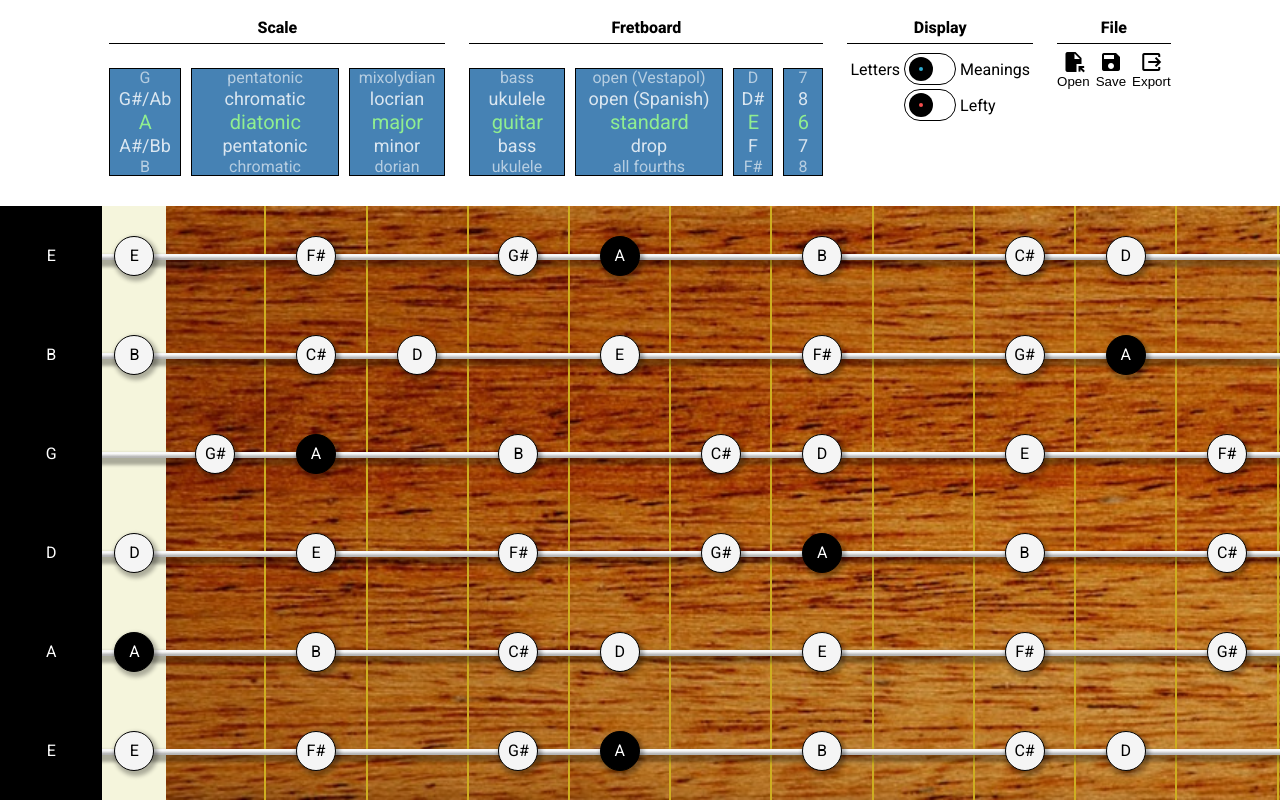
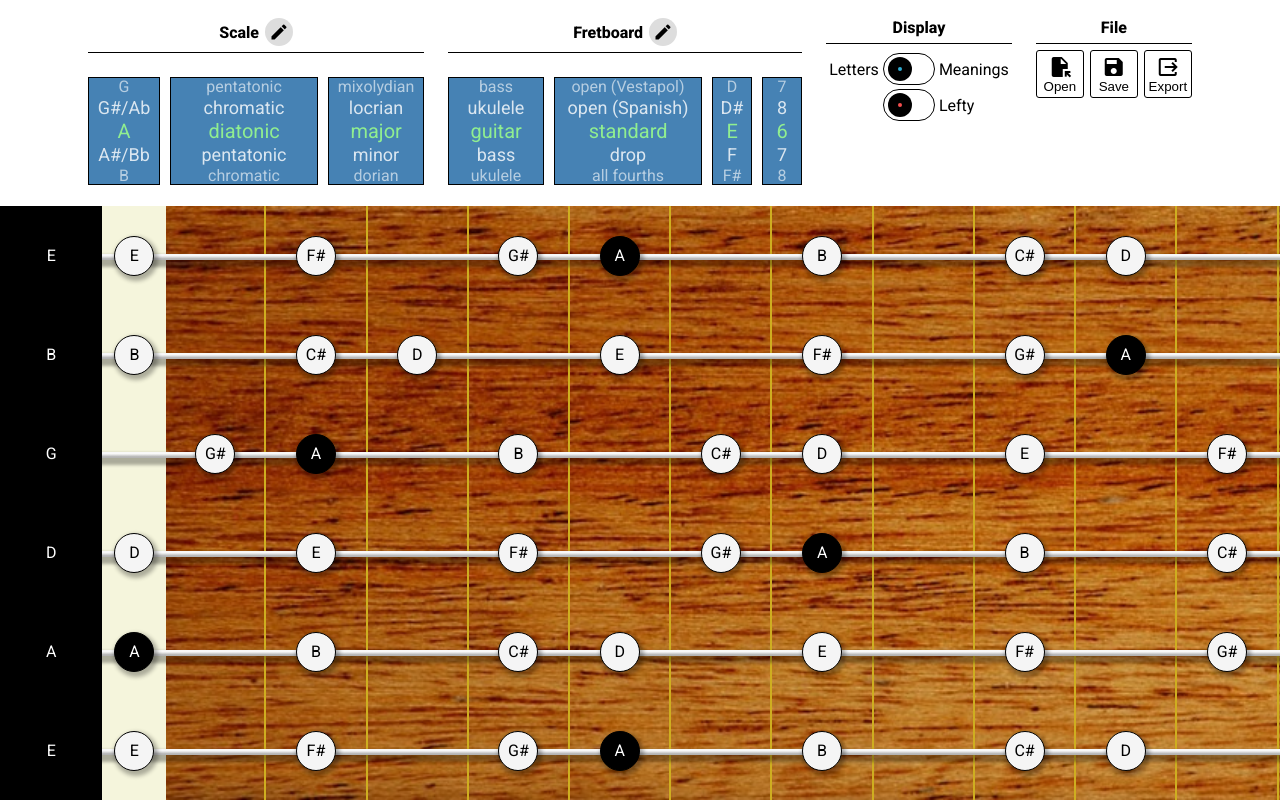
Before and after one commit to be-v-fr/scale_master, an Angular app: page / in a window 1280 px wide. Built offline with nearby package versions, Linux system fonts and the light colour scheme.

Commit message:
feat: edit buttons and menu buttons style

```diff
--- a/src/app/menu/file-menu/file-menu.component.scss
+++ b/src/app/menu/file-menu/file-menu.component.scss
@@ -2,7 +2,28 @@
 
 :host {
     @include flex($g: 6px);
+
     button {
+        width: 48px;
+        height: 48px;
         @include flex($dir: column);
+        border: 1px solid black;
+        border-radius: 3px;
+        transition: 75ms ease;
+
+        &:hover {
+            transition: 75ms ease;
+            box-shadow: 1px 2px 2px 1px #0002;
+        }
+
+        &:active {
+            transition: 75ms ease;
+            box-shadow: 1px 2px 2px 1px #0003;
+
+            .material-icons {
+                transition: 100ms ease;
+                transform: scale(0.9);
+            }
+        }
     }
 }
--- a/src/app/menu/menu.component.html
+++ b/src/app/menu/menu.component.html
@@ -10,7 +10,10 @@
     </div>
 </div>
 <section>
-    <h4 [class.collapsed]="display.menuCollapsed">Scale</h4>
+    <h4 [class.collapsed]="display.menuCollapsed">
+        Scale
+        <button class="material-icons edit-btn">edit</button>
+    </h4>
     <div class="scrollable-lists-container">
         <app-scrollable-list class="narrower" *ngIf="extendedNaturalNoteNames" [content]="extendedNaturalNoteNames"
             [title]="'Root'" [current]="currScale.scale.root.print()" (currentChange)="updateCurrScaleRootNote($event)"
@@ -23,7 +26,10 @@
     </div>
 </section>
 <section>
-    <h4 [class.collapsed]="display.menuCollapsed">Fretboard</h4>
+    <h4 [class.collapsed]="display.menuCollapsed">
+        Fretboard
+        <button class="material-icons edit-btn">edit</button>
+    </h4>
     <div class="scrollable-lists-container">
         <app-scrollable-list class="narrow" *ngIf="tuningsData.instrumentNames" [content]="tuningsData.instrumentNames"
             [title]="'Instrument'" [(current)]="currFretboard.instrumentName" />
--- a/src/app/menu/menu.component.scss
+++ b/src/app/menu/menu.component.scss
@@ -54,7 +54,7 @@ section {
         width: 100%;
         margin: 0;
         padding-bottom: 6px;
-        @include flex();
+        @include flex($g: 6px);
         border-bottom: 1px solid black;
         transition: 200ms ease;
 
@@ -62,6 +62,27 @@ section {
             @media screen and (max-height: $vh-breakpoint-2) {
                 padding-bottom: 0;
                 border-bottom: none;
+            }
+        }
+
+        .edit-btn {
+            width: 28px;
+            height: 28px;
+            font-size: 20px;
+            @include flex();
+            border-radius: 50%;
+            background: #ddd;
+            transition: 75ms ease;
+
+            &:hover {
+                transition: 75ms ease;
+                background: #d6d6d6;
+                box-shadow: 1px 2px 2px 1px #0002;
+            }
+
+            &:active {
+                transition: 75ms ease;
+                background: #d0d0d0;
             }
         }
     }
```
